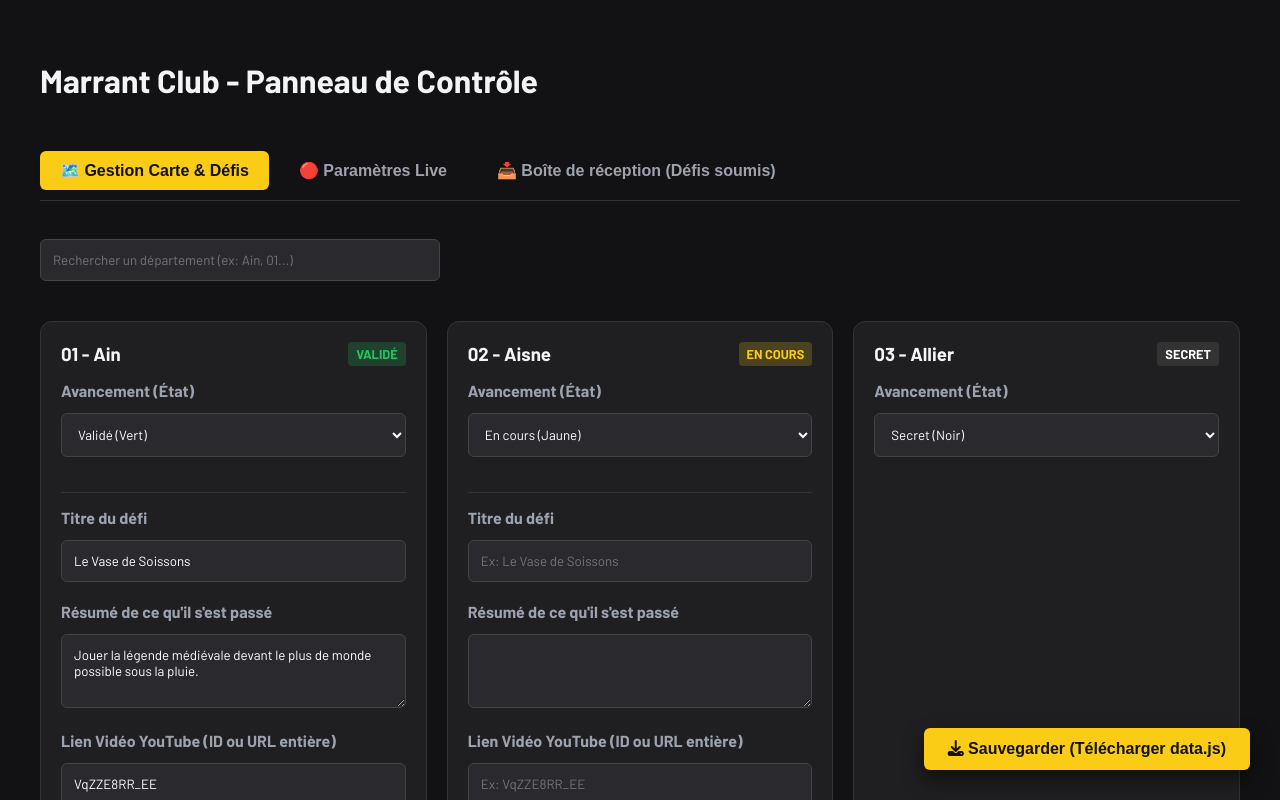
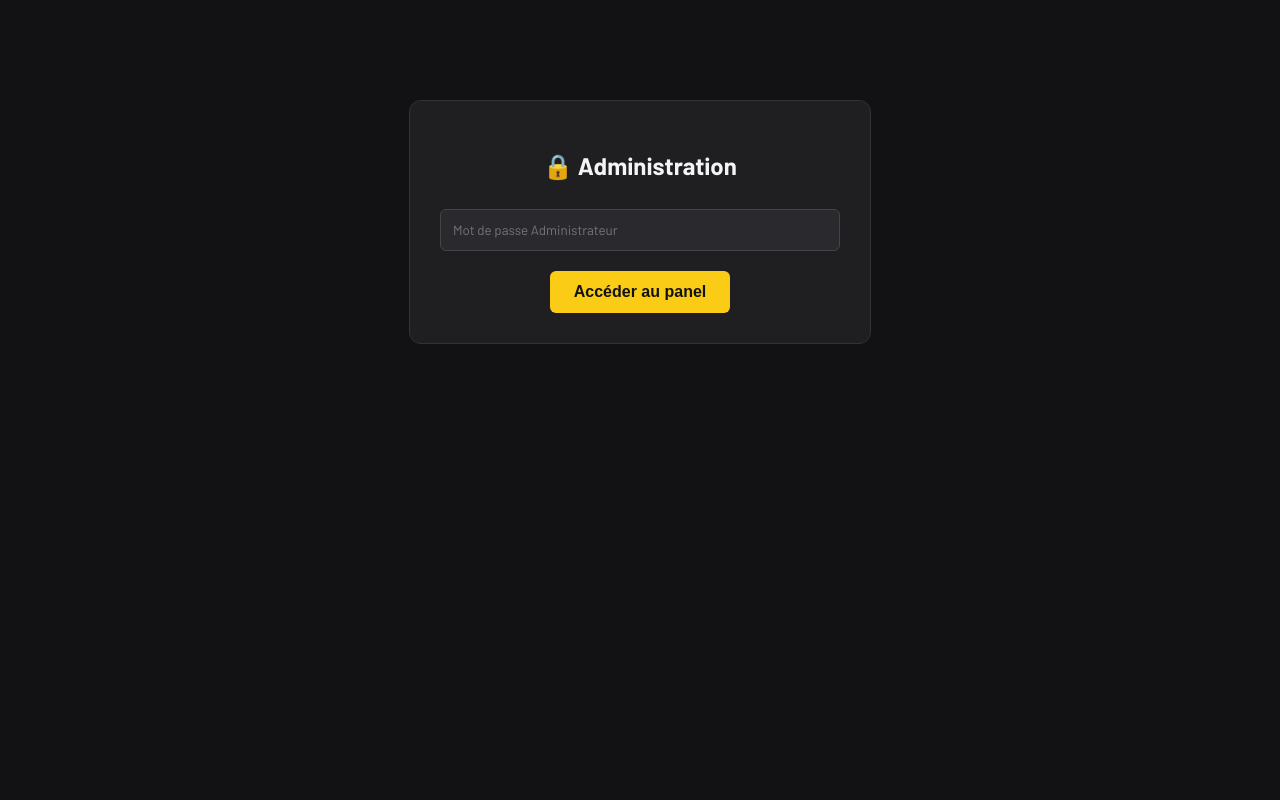
Before and after one commit to Lecorpsbeau/marrantclub, a plain HTML site: page admin.html in a window 1280 px wide. Both pictures are taken after a click on the button "Accéder au panel". Shown: the top 800 px of the page. Drawn offline with Linux system fonts and the light colour scheme.

Commit message:
Update admin password input and login validation

```diff
--- a/admin.html
+++ b/admin.html
@@ -178,7 +178,7 @@
 
     <div id="auth-section" class="login-box">
         <h2>🔒 Administration</h2>
-        <input type="password" id="admin-pass" placeholder="Mot de passe API (Optionnel pour tester)">
+        <input type="password" id="admin-pass" placeholder="Mot de passe Administrateur">
         <button onclick="login()">Accéder au panel</button>
     </div>
 
@@ -250,6 +250,12 @@
         }
 
         function login() {
+            const pass = document.getElementById('admin-pass').value;
+            if (!pass) {
+                alert("Veuillez saisir le mot de passe administrateur.");
+                return;
+            }
+
             document.getElementById('auth-section').style.display = 'none';
             document.getElementById('admin-panel').style.display = 'block';
             document.getElementById('export-btn').style.display = 'block';
@@ -261,8 +267,7 @@
             initLiveTab();
             renderDepts();
 
-            const pass = document.getElementById('admin-pass').value;
-            if (pass) fetchDefis(pass);
+            fetchDefis(pass);
         }
 
         function switchTab(tabId) {
```
